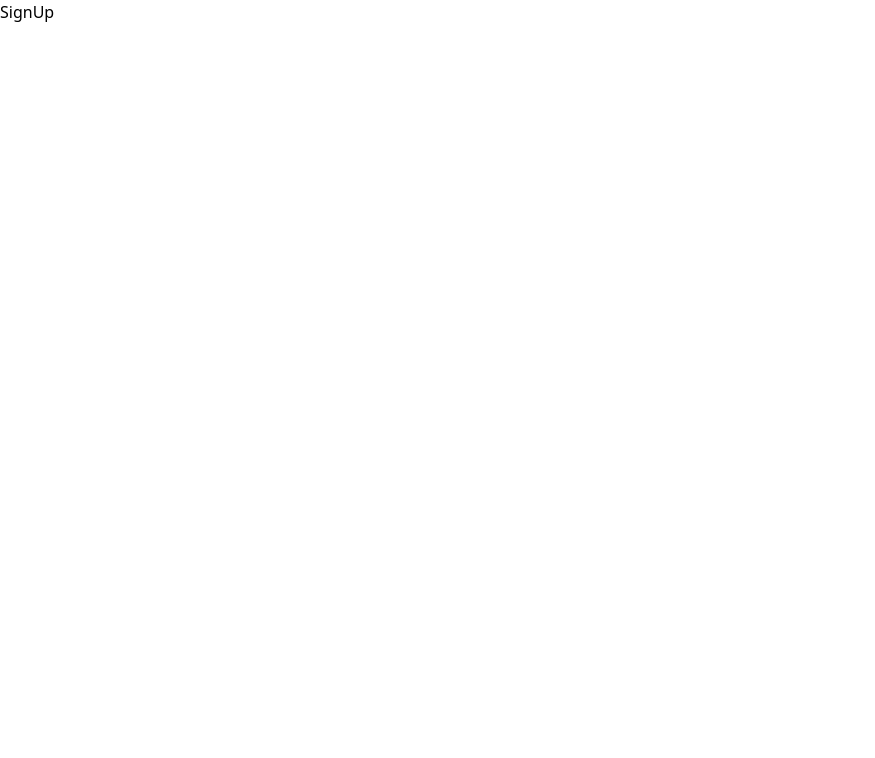
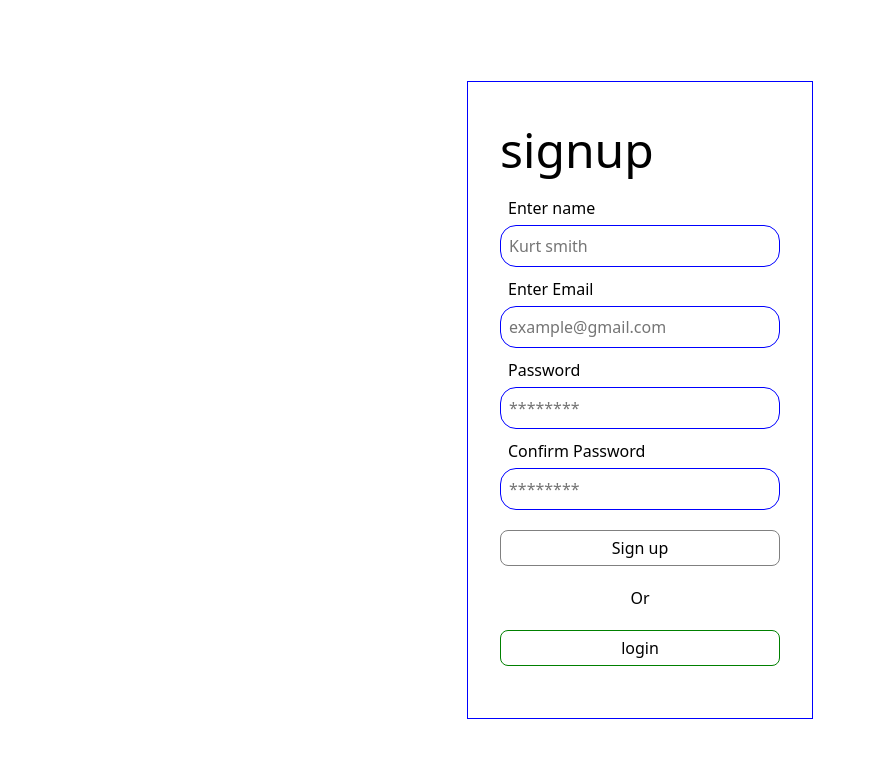
Before and after one commit to tsotne01/Todo, a React (Vite) app: page /signup in a window 1280 px wide. Shown: the top 758 px of the page, without its empty margins (0-875 px from the left). Built offline with nearby package versions, Linux system fonts and the light colour scheme.

Commit message:
feat: add signup page

```diff
--- a/package.json
+++ b/package.json
@@ -14,6 +14,7 @@
     "react": "^19.0.0",
     "react-dom": "^19.0.0",
     "react-hook-form": "^7.54.2",
+    "react-router-dom": "^7.2.0",
     "zod": "^3.24.2"
   },
   "devDependencies": {
@@ -26,7 +27,6 @@
     "eslint-plugin-react-hooks": "^5.0.0",
     "eslint-plugin-react-refresh": "^0.4.19",
     "globals": "^15.15.0",
-    "react-router-dom": "^7.2.0",
     "vite": "^6.2.0"
   }
 }
--- a/src/App.jsx
+++ b/src/App.jsx
@@ -1,18 +1,19 @@
-import { Route, Routes } from "react-router-dom"
-import HomePage from "./pages/Home/HomePage"
-import LoginPage from "./pages/Login/LoginPage"
-import SignUp from "./pages/SignUp/SignUp"
-import NotFound from "./pages/NotFound/NotFound"
+import { Route, Routes } from "react-router-dom";
+import HomePage from "./pages/Home/HomePage";
+import LoginPage from "./pages/Login/LoginPage";
+import SignUp from "./pages/SignUp/SignUp";
+import NotFound from "./pages/NotFound/NotFound";
+// import { UserProvider } from "./Context/UserContext";
 
 const App = () => {
   return (
     <Routes>
-      <Route path="/" element={<LoginPage/>}/>
-      <Route path="/signup" element={<SignUp/>}/>
-      <Route path="/home" element={<HomePage/>}/>
-      <Route path="*" element={<NotFound/>}/>
+      <Route path="/" element={<LoginPage />} index />
+      <Route path="/signup" element={<SignUp />} />
+      <Route path="/home" element={<HomePage />} />
+      <Route path="*" element={<NotFound />} />
     </Routes>
-  )
-}
+  );
+};
 
-export default App
+export default App;
--- a/src/components/Form.jsx
+++ b/src/components/Form.jsx
@@ -1,8 +1,8 @@
 // eslint-disable-next-line react/prop-types
-function Form({ onSubmit, children }) {
+function Form({ onSubmit,page, children }) {
   return (
     <form className="login-form" onSubmit={onSubmit}>
-      <legend className="login-legend">Login</legend>
+      <legend className="login-legend">{page}</legend>
 
       {children}
     </form>
--- a/src/index.css
+++ b/src/index.css
@@ -1,11 +1,16 @@
 
-
+#root{
+  height: 100vh;
+  width: 100%;
+}
 .login__page-wrapper{
   width: 100%;
-  height: 100vh;
+  height: 100%;
   display: flex;
   justify-content: center;
   align-items: center;
+  flex-direction: column;
+  gap: 0;
 }
 
 .input-wrapper{
@@ -27,8 +32,9 @@
 }
 
 .button{
+  width: 100%;
   border: 1px solid grey;
-  padding: 0.5em 1.5em;
+  padding: 0.3em 1.5em;
   border-radius: 0.5em;
 }
 
@@ -46,3 +52,23 @@
 .login-legend{
   font-size: 3em;
 }
+
+.options-div{
+  display: flex;
+  flex-direction: column;
+  align-items: center;
+  gap: 20px;
+  margin: 20px 0;
+}
+
+.divider{
+  margin: 0 3rem;
+}
+
+.singup-link{
+  border: 1px solid green;
+  border-radius: 0.5em;
+  padding: 0.3em 1em;
+  text-align: center;
+  width: 100%;
+}
--- a/src/main.jsx
+++ b/src/main.jsx
@@ -4,14 +4,11 @@ import "./assets/normalize.css";
 import "./index.css";
 import App from "./App.jsx";
 import { BrowserRouter } from "react-router-dom";
-import { UserProvider } from "./Context/UserContext.jsx";
 
 createRoot(document.getElementById("root")).render(
   <StrictMode>
     <BrowserRouter>
-      <UserProvider>
         <App />
-      </UserProvider>
     </BrowserRouter>
   </StrictMode>
 );
--- a/src/pages/Login/LoginPage.jsx
+++ b/src/pages/Login/LoginPage.jsx
@@ -4,6 +4,7 @@ import Form from "../../components/Form";
 import Input from "../../components/Input";
 import { z } from "zod";
 import { zodResolver } from "@hookform/resolvers/zod";
+import { Link } from "react-router-dom";
 
 const LoginPage = () => {
   const UserSchema = z
@@ -32,19 +33,14 @@ const LoginPage = () => {
     resolver: zodResolver(UserSchema),
   });
 
-  const onSubmit = (data) => {
+  const handleLogin = (data) => {
     console.log(data);
   };
+
   return (
+    <>
       <div className="login__page-wrapper">
-      <Form onSubmit={handleSubmit(onSubmit)}>
-        <Input
-          {...register("name")}
-          id="name-input"
-          label="Enter name"
-          placeholder="Kurt smith"
-          error={errors.name?.message}
-        />
+        <Form page="Login" onSubmit={handleSubmit(handleLogin)}>
           <Input
             {...register("email")}
             id="email-input"
@@ -61,17 +57,16 @@ const LoginPage = () => {
             placeholder="********"
             error={errors.password?.message}
           />
-        <Input
-          {...register("confirmPassword")}
-          id="confirm-password-input"
-          label="Confirm Password"
-          type="password"
-          placeholder="********"
-          error={errors.confirmPassword?.message}
-        />
+          <div className="options-div">
             <Button disabled={isSubmitting}>Login</Button>
+            <span className="divider">Or</span>
+            <Link className="singup-link" to="signup">
+              singup
+            </Link>
+          </div>
         </Form>
       </div>
+    </>
   );
 };
 
--- a/src/pages/SignUp/SignUp.jsx
+++ b/src/pages/SignUp/SignUp.jsx
@@ -1,8 +1,85 @@
+import { useForm } from "react-hook-form";
+import Button from "../../components/Button";
+import Form from "../../components/Form";
+import Input from "../../components/Input";
+import { z } from "zod";
+import { zodResolver } from "@hookform/resolvers/zod";
+import { Link } from "react-router-dom";
 
 const SignUp = () => {
+  const UserSchema = z
+    .object({
+      name: z
+        .string()
+        .min(3, { message: "name must have at least 3 characters" }),
+      email: z.string().email({ message: "email is required" }),
+      password: z.string().min(8, {
+        message: "password must have at least 8 characters",
+      }),
+      confirmPassword: z.string().min(8, {
+        message: "password must have at least 8 characters",
+      }),
+    })
+    .refine((data) => data.password === data.confirmPassword, {
+      message: "Passwords do not match",
+      path: ["confirmPassword"], // Show error on confirmPassword field
+    });
+  const {
+    register,
+    handleSubmit,
+    formState: { errors, isSubmitting },
+  } = useForm({
+    mode: "all",
+    resolver: zodResolver(UserSchema),
+  });
+
+  const handleRegister = (data) => {
+    console.log(data);
+  };
   return (
-    <div>SignUp</div>
-  )
-}
+    <div className="login__page-wrapper">
+      <Form page="signup" onSubmit={handleSubmit(handleRegister)}>
+        <Input
+          {...register("name")}
+          id="name-input"
+          label="Enter name"
+          placeholder="Kurt smith"
+          error={errors.name?.message}
+        />
+        <Input
+          {...register("email")}
+          id="email-input"
+          label="Enter Email"
+          type="email"
+          placeholder="example@gmail.com"
+          error={errors.email?.message}
+        />
+        <Input
+          {...register("password")}
+          id="password-input"
+          label="Password"
+          type="password"
+          placeholder="********"
+          error={errors.password?.message}
+        />
+        <Input
+          {...register("confirmPassword")}
+          id="confirm-password-input"
+          label="Confirm Password"
+          type="password"
+          placeholder="********"
+          error={errors.confirmPassword?.message}
+        />
+        <div className="options-div">
+            <Button disabled={isSubmitting}>Sign up</Button>
+            <span className="divider">Or</span>
+            <Link className="singup-link" to="/">
+              login
+            </Link>
+          </div>
+      </Form>
+    </div>
+  );
+};
 
-export default SignUp
+export default SignUp;
```
Also changed, not shown: 1 other file (tests, documents, lock files or other folders). Lines whose indentation alone changed are shown as unchanged.
